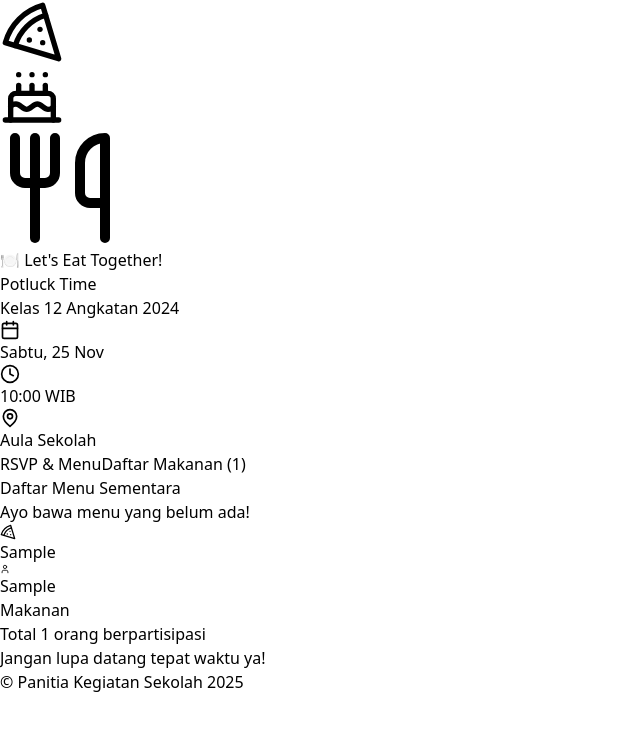
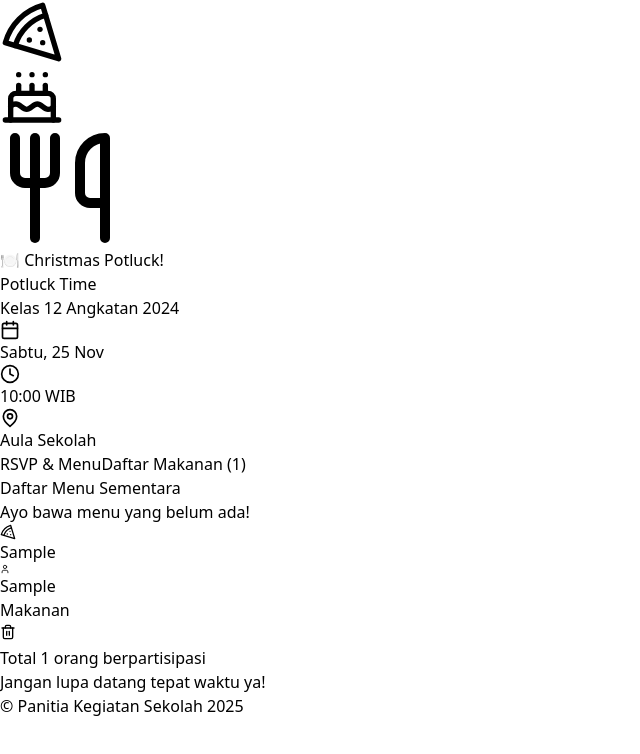
Before and after one commit to Clarissv/RSVP-Potluck-L305, a React (Vite) app: page / in a window 1280 px wide. Both pictures are taken after typing "Sample", "Sample" into the empty fields and a click on the button "Saya Ikut & Bawa Makanan!". Shown: the top 754 px of the page, without its empty margins (0-640 px from the left). Built offline with nearby package versions, Linux system fonts and the light colour scheme.

Commit message:
Delete Button

```diff
--- a/src/RSVP.jsx
+++ b/src/RSVP.jsx
@@ -1,5 +1,5 @@
 import React, { useState, useEffect } from 'react';
-import { Calendar, Clock, MapPin, Utensils, Heart, CheckCircle, Plus, User, Coffee, Pizza, Cake } from 'lucide-react';
+import { Calendar, Clock, MapPin, Utensils, Heart, CheckCircle, Plus, User, Coffee, Pizza, Cake, Trash2 } from 'lucide-react';
 
 export default function PotluckInvite() {
   // State untuk daftar peserta dan menu (Simulasi database)
@@ -40,6 +40,11 @@ export default function PotluckInvite() {
     }
   };
 
+  // Handle delete participant
+  const handleDelete = (id) => {
+    setParticipants(participants.filter(p => p.id !== id));
+  };
+
   // Helper untuk ikon kategori
   const getCategoryIcon = (cat) => {
     switch(cat) {
@@ -63,7 +68,7 @@ export default function PotluckInvite() {
 
         <div className="max-w-md mx-auto text-center relative z-10">
           <div className="inline-block bg-white text-orange-500 px-4 py-1 rounded-full text-sm font-bold mb-4 shadow-sm animate-bounce">
-            🍽️ Let's Eat Together!
+            🍽️ Christmas Potluck!
           </div>
           <h1 className="text-4xl md:text-5xl font-extrabold mb-2 tracking-tight drop-shadow-sm">
             Potluck Time
@@ -216,6 +221,13 @@ export default function PotluckInvite() {
                   <div className="text-xs px-2 py-1 rounded bg-gray-100 text-gray-500 capitalize">
                      {p.category === 'main' ? 'Makanan' : p.category === 'drink' ? 'Minuman' : 'Snack'}
                   </div>
+                  <button
+                    onClick={() => handleDelete(p.id)}
+                    className="text-red-400 hover:text-red-600 hover:bg-red-50 p-2 rounded-lg transition-colors"
+                    title="Hapus"
+                  >
+                    <Trash2 size={16} />
+                  </button>
                 </div>
               ))}
             </div>
```
